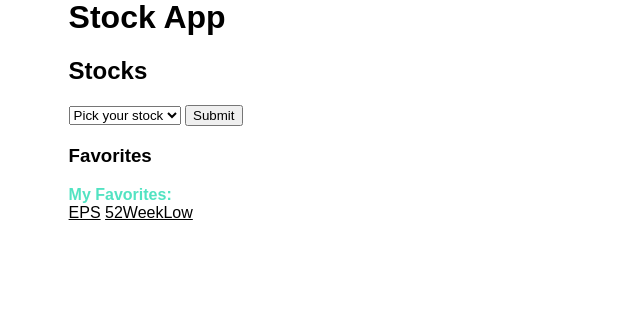
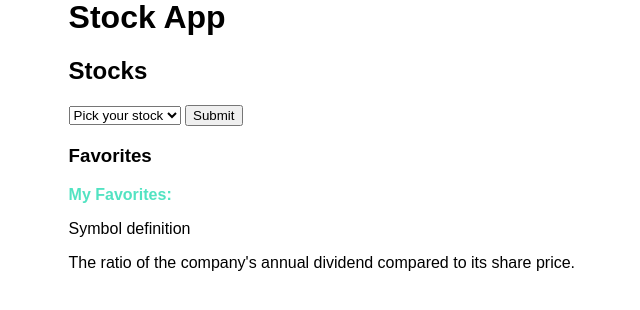
Before and after one commit to tabualhsan/Dow-Jane, a Flask app: page /stocks in a window 1280 px wide. Shown: the part 130-440 px from the top of the page, without its empty margins (21-661 px from the left). Run offline with Flask 2, Linux system fonts and the light colour scheme; the visitor is signed in with stand-in values (Sample User, id 1); data that the repository does not hold is empty; some libraries are stand-ins or nearby versions.

Commit message:
started on module def

```diff
--- a/crud.py
+++ b/crud.py
@@ -67,35 +67,7 @@ def create_stock_info(symbol, name, description, ceo, headquarters, founded, emp
 
     return stock
 
-def get_stocks_info():
-    """Return all stocks"""
 
-    return Stock.query.all()
-
-# def create_company_stat():
-#     """create stocks stats"""
-
-#     companyStat= CompanyStat(
-#             gross_profit = gross_profit,
-#             peratio=peratio,
-#             pegratio = pegratio,
-#             dividend_share = dividend_share,
-#             dividend_yield = dividend_yield,
-#             week52high = week52high,
-#             week52low =  week52low,
-#             eps = eps,
-#             stock_id = stock_id,
-#             stock = stock )
-
-#     db.session.add(company_stat)
-#     db.session.commit()
-
-#     return company_stat
-
-# def get_company_stat():
-#     """Return all company stat"""
-
-#     return CompanyStat.query.all()
 
 
 def get_all_stocks():
@@ -129,6 +101,15 @@ def save_stocks(all_stocks):
 def get_stock():
 
     return StockInfo.query.all()
+
+
+
+# def get_women_lead():
+
+#     women_lead = ['GM', 'BBY', 'ANTM','HSY','VTR','ORCL','TPR','ULTA','NDAQ', 'DUK','PGR','OXY','BEN','SYF', 'VRTX','CDW', 'CUS','OTIS','REG', 'ZTS', 'CLX', 'ROST','CE','AMD','ACN','GPS','UPS','ANET','NOC']
+
+#     return women_lead.query.all()
+
 # favorite info ================================================================
 def create_favorites(user_id, stock_id):
     """create a and returns user favorites from stocks list """
--- a/server.py
+++ b/server.py
@@ -17,7 +17,6 @@ app.secret_key = "dev"
 app.jinja_env.undefined = StrictUndefined
 
 API_KEY = '3LOOI2SBODXLNS10'
-
 
 
 
@@ -122,10 +121,6 @@ def get_stock():
     json_response.update({"StockID": stock.stock_id})
 
 
-
-
-    # # dict_response["stock_id"] = stock_id
-
     if symbol:
         return json_response
     else:
@@ -174,23 +169,6 @@ def get_user_favorite():
     return jsonify(favs)
 
 
-words = {
-        "Eps":"Earnings Per Share (EPS) - is defined as Net Income divided by the total number of outstanding shares. This measure tells you the accounting profit of the company that each share is entitled to. ",
-        "Dividend Yield":"The ratio of the company's annual dividend compared to its share price.",
-        "Dividend Per Share" : "The sum of declared dividends issued by a company for every ordinary share outstanding.",
-        "PERRatio":"The ratio for valuing a company that measures its current share price relative to its per-share earnings (EPS). The price-to-earnings ratio is also sometimes known as the price multiple or the earnings multiple.",
-        "PEGratio":"The 'PEG ratio' (price/earnings to growth ratio) is a valuation metric for determining the relative trade-off between the price of a stock, the earnings generated per share (EPS), and the company's expected growth. In general, the P/E ratio is higher for a company with a higher growth rate.",
-        "52WeekHigh":"The 52-week high/low is the highest and lowest price at which a security, such as a stock, has traded during the time period that equates to one year.",
-        "52WeekLow":"The 52-week high/low is the highest and lowest price at which a security, such as a stock, has traded during the time period that equates to one year."}
-# @app.route('/api/defintions', methods = ['GET'])
-# def define_words():
-
-#     for word in words:
-#         if word in
-
-
-
-
 
 
 
--- a/static/stocks.js
+++ b/static/stocks.js
@@ -58,10 +58,7 @@ function favorite(evt){
     $.post('/api/favorite', {"stock_id": stock_id}, favorite_table);
 
 };
-
-function wordDef(){
-
-    var messages = {
+const messages = {
     "EPS": "Earnings Per Share (EPS) - is defined as Net Income divided by the total number of outstanding shares. This measure tells you the accounting profit of the company that each share is entitled to. ",
     "Dividend Yield": "The ratio of the company's annual dividend compared to its share price.",
     "Dividend Per Share" : "The sum of declared dividends issued by a company for every ordinary share outstanding.",
@@ -69,25 +66,36 @@ function wordDef(){
     "PEGratio": "The 'PEG ratio' (price/earnings to growth ratio) is a valuation metric for determining the relative trade-off between the price of a stock, the earnings generated per share (EPS), and the company's expected growth. In general, the P/E ratio is higher for a company with a higher growth rate.",
     "52WeekHigh": "The 52-week high/low is the highest and lowest price at which a security, such as a stock, has traded during the time period that equates to one year.",
     "52WeekLow": "The 52-week high/low is the highest and lowest price at which a security, such as a stock, has traded during the time period that equates to one year."
+
+};
+function wordDef(e){
+
+    console.log(e.target);
+
+
 };
 
-    $(".content").on("click", "span", function(e) {
-        e.stopPropagation();
-        var $this = $(this),
-        _text = $this.text();
 
-        var dialogContent = messages[_text.toLowerCase()];
-        if (dialogContent && dialogContent.length > 0) {
-        $("#dialog").dialog({
-            "modal": true,
-            "title": _text
-        }).html(dialogContent);
-        }
-    });
-    };
+
+// function wordDef(e){
+    // console.log(e)
+    // // $(".content").on("click", "span", function(e) {
+    //     e.stopPropagation();
+    //     var $this = $(this);
+    //     word = $this.text();
+
+    //     var dialogContent = messages[_text.toLowerCase()];
+    //     if (dialogContent && dialogContent.length > 0) {
+    //     $("#dialog").dialog({
+    //         "modal": true,
+    //         "title": word
+    //     }).html(dialogContent);
+    //     }
+    // // });
+    // };
 
 
 $("#stock_select").on('submit', get_stock_info);
 $("#not_favorite").on('click', favorite);
-$("#dialog").on('click', wordDef());
+$(".toggle-info").load('/api/stocks?symbol=A');
 $(document).ready(favorite_table());
--- a/static/style.css
+++ b/static/style.css
@@ -8,7 +8,17 @@ body {
   text-decoration: underline;
   cursor: pointer;
 }
-
+div.window-content {
+  overflow: hidden;
+  display: flex;
+  max-width: 300px;
+}
+.window-content ul {
+  flex: 1 0;
+  list-style: none;
+  padding: 0;
+  margin: 1em 0 1em 1em;
+}
 
 .app {
     height: 100%;
--- a/templates/all_stocks.html
+++ b/templates/all_stocks.html
@@ -44,7 +44,7 @@
             <dd id="StockID" hidden></dd>
             <dt>Name:</dt>
             <dd id="Name"></dd>
-            <dt>Symbol:</dt>
+            <dt><a href="#symbol_modal" rel="modal:open">Symbol:</a></dt>
             <dd id="Symbol_ticker"></dd>
             <dt>Description:</dt>
             <dd id="Description"></dd>
@@ -58,7 +58,7 @@
             <dd id="DividendPerShare"></dd>
             <dt>DividendPerShare:</dt>
             <dd id="DividendYield"></dd>
-            <dt>DividendYield:</dt>
+            <dt><a href="#DividendYield_modal" rel="modal:open">DividendYield:</a></dt>
             <dd id="DividendPerShare"></dd>
             <dt>DividendPerShare:</dt>
             <dd id="PEGRatio"></dd>
@@ -69,20 +69,23 @@
             <dt>52WeekHigh:</dt>
             <dd id="52WeekLow"></dd>
             <dt>52WeekLow:</dt>
-            <dd id="EPS"></dd>
-            <span id="EPS-hover" class="tooltip" hidden>Earnings Per Share (EPS) - is defined as Net Income divided by the total number of outstanding shares. This measure tells you the accounting profit of the company that each share is entitled to.</span>
-
-            <dt>EPS</dt>
-
+            <div class="toggle-info">
+                <dd id="EPS"></dd>
+                <dt id="show-info">EPS:</dt>
+                <dt class="info">Earnings Per Share (EPS) - is defined as Net Income divided by the total number of outstanding shares. This measure tells you the accounting profit of the company that each share is entitled to. </dt>
+            </div>
         </dl>
     </div>
 
-    </section>
-    <div class="content">
-        <span>EPS</span> <span>52WeekLow</span>
+
+    <div id="symbol_modal" class="modal">
+        <p>Symbol definition</p>
+    </div>
+    <div id="DividendYield_modal" class="modal">
+        <p>The ratio of the company's annual dividend compared to its share price.</p>
     </div>
 
-    <div id="dialog" title=""></div>
+    </section>
 
 
 
--- a/templates/base.html
+++ b/templates/base.html
@@ -11,6 +11,9 @@
     src="https://code.jquery.com/jquery-3.4.1.js"
     integrity="sha256-WpOohJOqMqqyKL9FccASB9O0KwACQJpFTUBLTYOVvVU="
     crossorigin="anonymous"></script>
+
+    <script src="https://cdnjs.cloudflare.com/ajax/libs/jquery-modal/0.9.1/jquery.modal.min.js"></script>
+    <link rel="stylesheet" href="https://cdnjs.cloudflare.com/ajax/libs/jquery-modal/0.9.1/jquery.modal.min.css" />
 
     <link rel="stylesheet" href="https://cdn.jsdelivr.net/npm/bootstrap-icons@1.3.0/font/bootstrap-icons.css">
 {% endblock %}
```
Also changed, not shown: seed_database.py (+8 -7 lines). Lines whose indentation alone changed are shown as unchanged.
